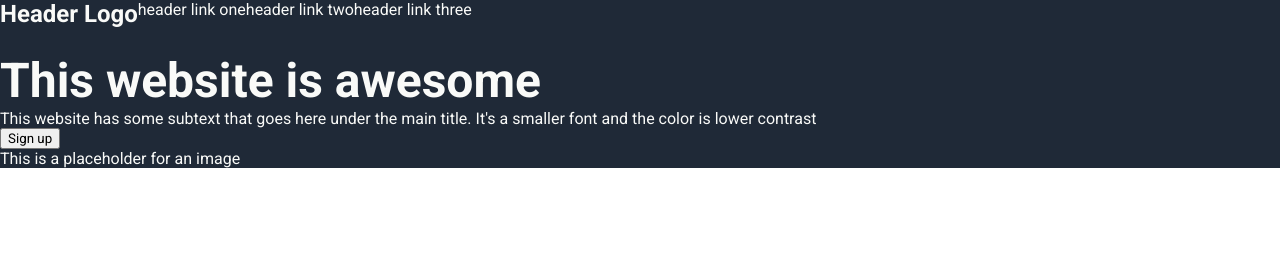
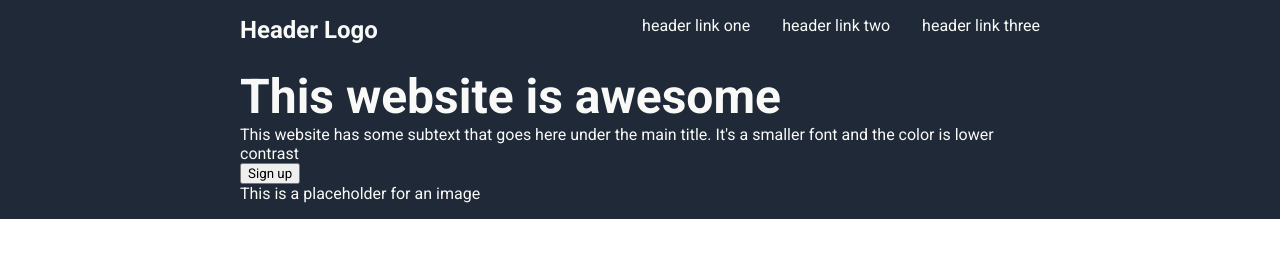
Before and after one commit to ComradeStijn/TOP-Landing-page, a plain HTML site: page index.html in a window 1280 px wide. Drawn offline with Linux system fonts and the light colour scheme.

Commit message:
Finish first draft of header
The top of the file has been properly styled

```diff
--- a/index.html
+++ b/index.html
@@ -13,9 +13,11 @@
     <header>
         <div class="top">
             <div class="logo">Header Logo</div>
-            <div>header link one</div>
-            <div>header link two</div>
-            <div>header link three</div>
+            <div class="top-right-links">
+                <div>header link one</div>
+                <div>header link two</div>
+                <div>header link three</div>
+            </div>
         </div>
         <div>
             <div>
--- a/style.css
+++ b/style.css
@@ -9,6 +9,7 @@ body {
 header {
     background-color: #1f2937;
     color: #f9faf8;
+    padding: 1em 15em;
 }
 
 .hero-main-text {
@@ -19,6 +20,12 @@ header {
 .top {
     display: flex;
     margin-bottom: 24px;
+    justify-content: space-between;
+}
+
+.top-right-links {
+    display: flex;
+    gap: 2em;
 }
 
 .logo {
```
